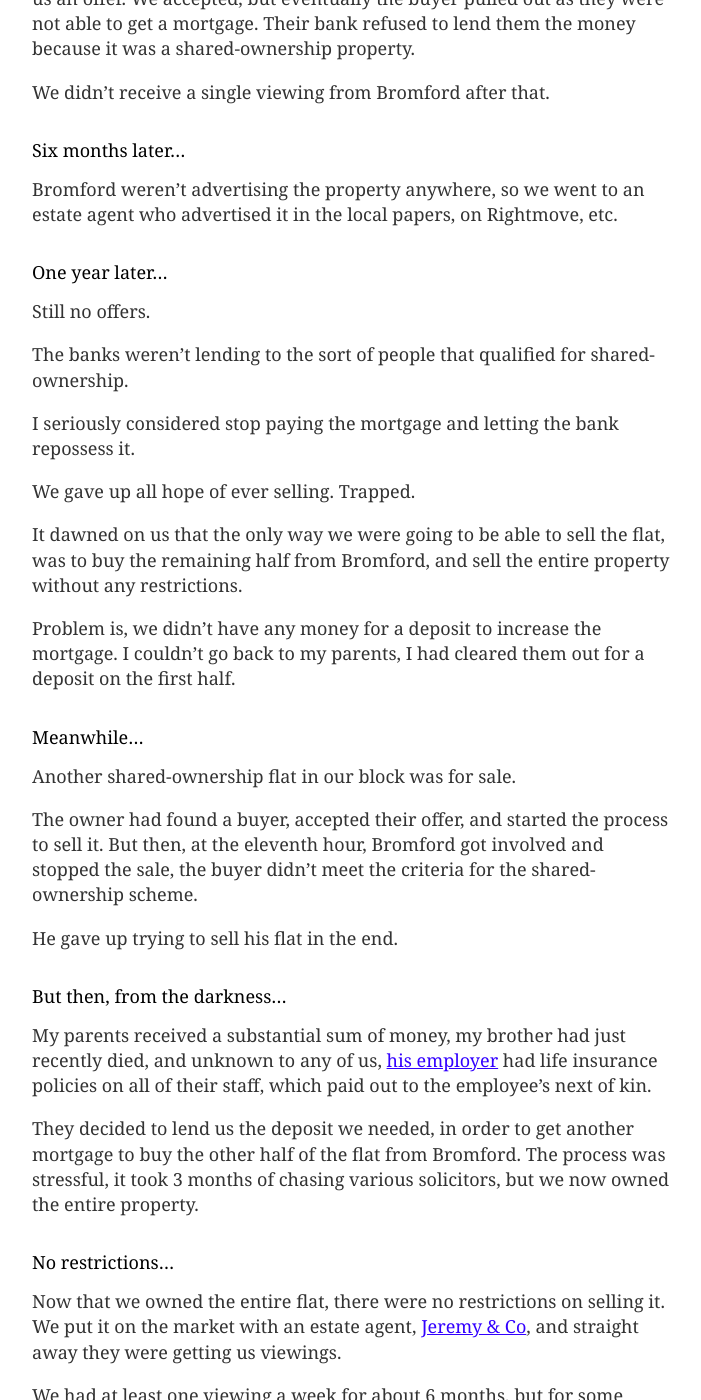
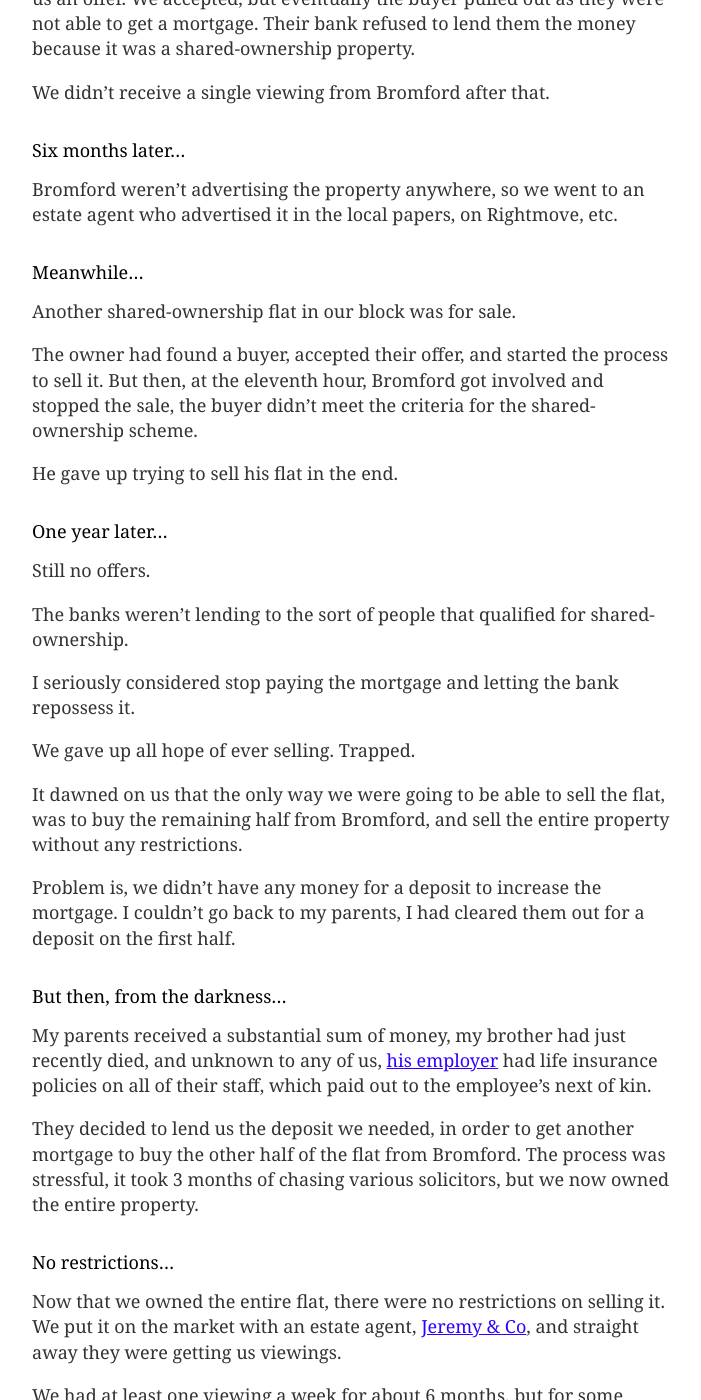
Before and after one commit to lukearmstrong/lukearmstrong.co.uk, a Jekyll site: the page built from _posts/2014-06-19-shared-ownership.markdown, in a window 1280 px wide and 1400 px high, scrolled down 1143 px. Shown: the whole window, without its empty margins (288-989 px from the left). Built offline with Jekyll 4.4.1, drawn with Linux system fonts in a browser that asks for light colours; Markdown is read by kramdown in place of the engine named in the settings; some of the changed lines change nothing that is shown.

Commit message:
re-order

```diff
--- a/_posts/2014-06-19-shared-ownership.markdown
+++ b/_posts/2014-06-19-shared-ownership.markdown
@@ -38,6 +38,15 @@ We didn't receive a single viewing from Bromford after that.
 Bromford weren't advertising the property anywhere, so we went to an estate agent who advertised it in the local papers, on Rightmove, etc.
 
 
+## Meanwhile...
+
+Another shared-ownership flat in our block was for sale.
+
+The owner had found a buyer, accepted their offer, and started the process to sell it. But then, at the eleventh hour, Bromford got involved and stopped the sale, the buyer didn't meet the criteria for the shared-ownership scheme.
+
+He gave up trying to sell his flat in the end.
+
+
 ## One year later...
 
 Still no offers.
@@ -51,15 +60,6 @@ We gave up all hope of ever selling. Trapped.
 It dawned on us that the only way we were going to be able to sell the flat, was to buy the remaining half from Bromford, and sell the entire property without any restrictions.
 
 Problem is, we didn't have any money for a deposit to increase the mortgage. I couldn't go back to my parents, I had cleared them out for a deposit on the first half.
-
-
-## Meanwhile...
-
-Another shared-ownership flat in our block was for sale.
-
-The owner had found a buyer, accepted their offer, and started the process to sell it. But then, at the eleventh hour, Bromford got involved and stopped the sale, the buyer didn't meet the criteria for the shared-ownership scheme.
-
-He gave up trying to sell his flat in the end.
 
 
 ## But then, from the darkness...
```
